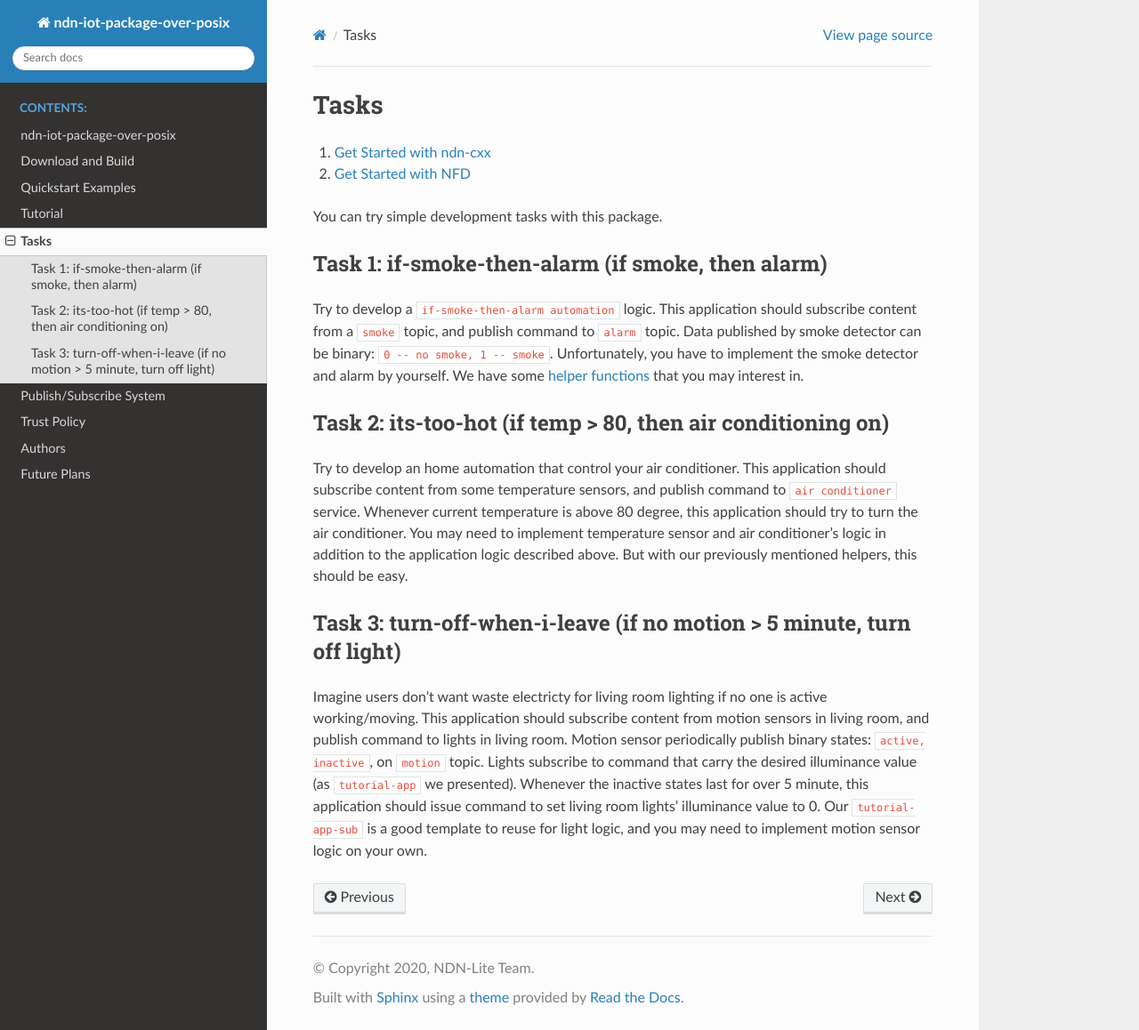
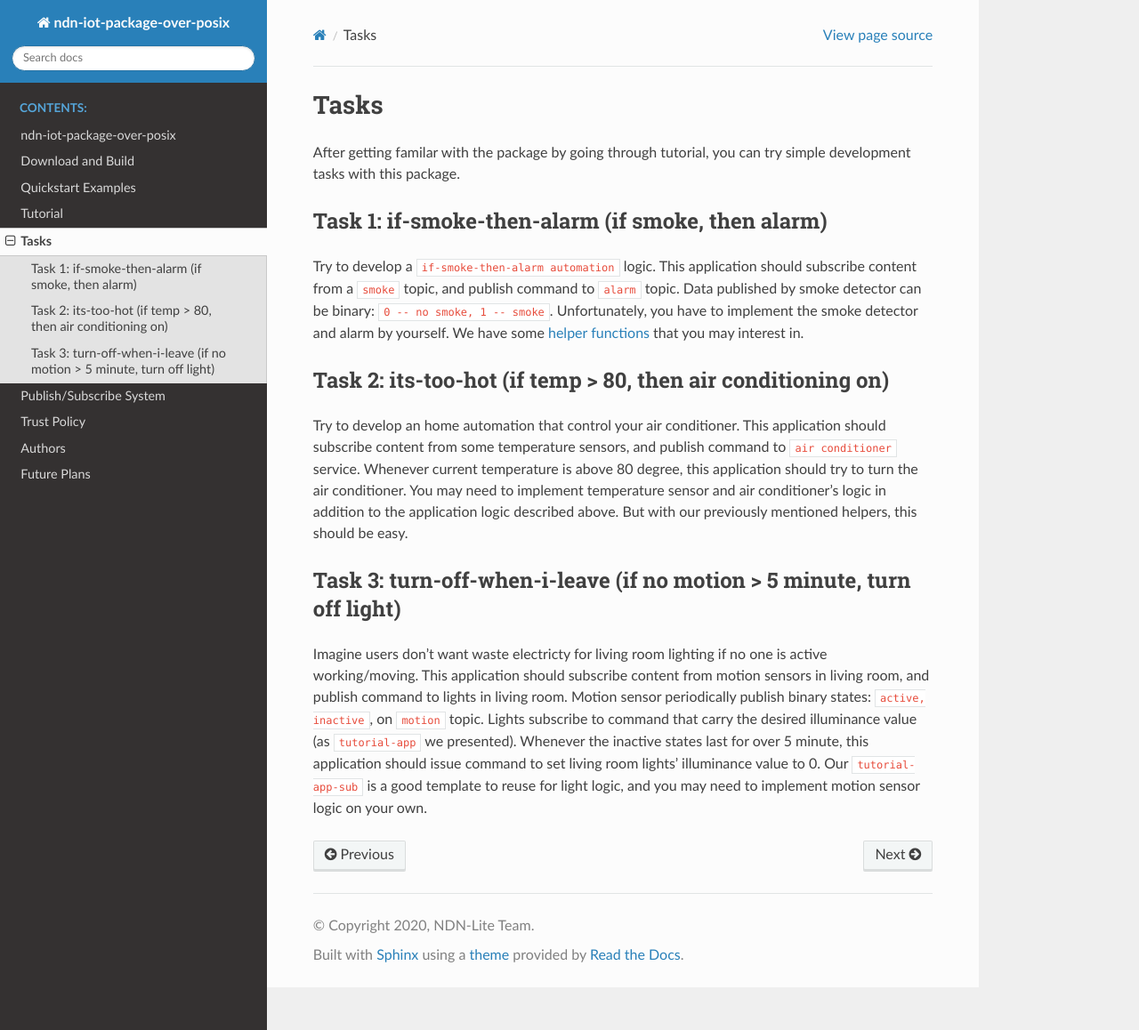
Before and after one commit to named-data-iot/ndn-iot-package-over-posix, a Sphinx documentation site: the page built from docs/src/tasks.rst, in a window 1280 px wide and 1158 px high. Shown: the whole window at 89% size. Built offline with Sphinx 7.4.7 and the Read the Docs theme 2.0.0, drawn with Linux system fonts in a browser that asks for light colours.

Commit message:
clean docs

```diff
--- a/docs/src/tasks.rst
+++ b/docs/src/tasks.rst
@@ -1,13 +1,7 @@
 Tasks
 ============
 
-#. `Get Started with ndn-cxx`_
-#. `Get Started with NFD`_
-
-.. _Get Started with ndn-cxx: https://named-data.net/doc/ndn-cxx/current/INSTALL.html
-.. _Get Started with NFD: https://named-data.net/doc/NFD/current/INSTALL.html
-
-You can try simple development tasks with this package.
+After getting familar with the package by going through tutorial, you can try simple development tasks with this package.
 
 Task 1: if-smoke-then-alarm (if smoke,  then alarm)
 --------------
```
